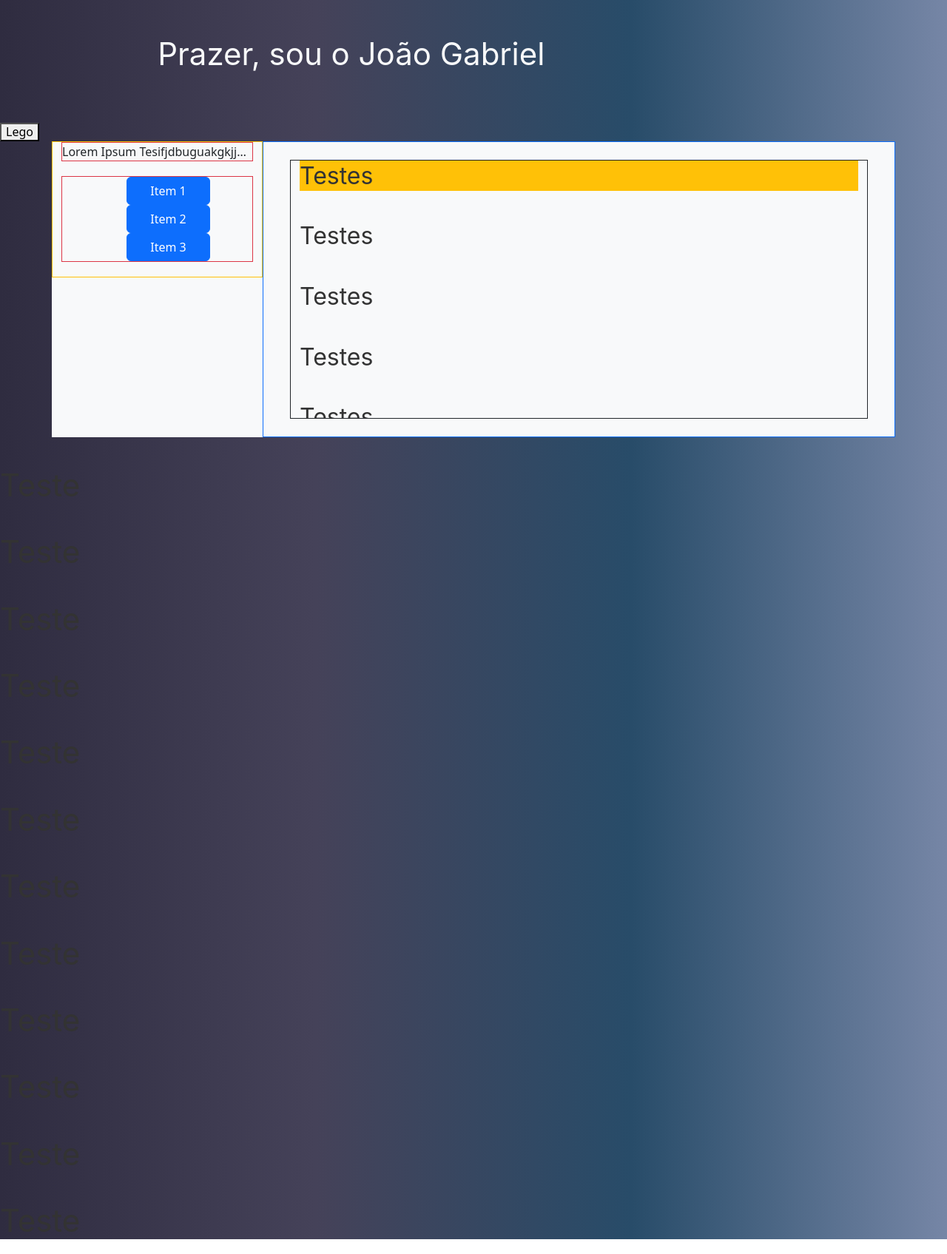
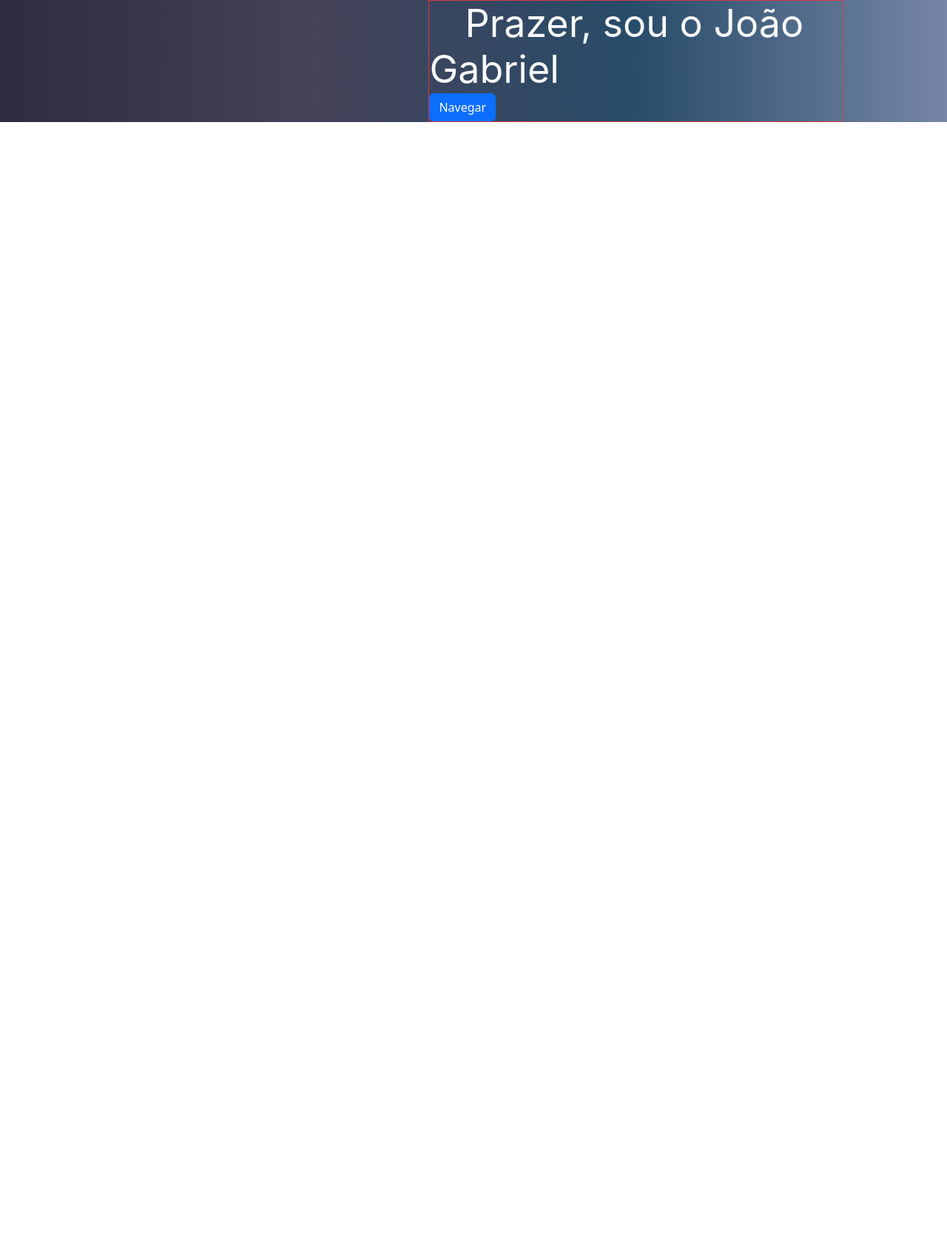
Before and after one commit to jgabrielfdc/Portifolio, a plain HTML site: page portifolio.html in a window 1280 px wide. Shown: the whole page at 74% size. After the commit the page ends 800 px from the top, so only its background shows below. Drawn offline with nearby package versions, Linux system fonts and the light colour scheme.

Commit message:
-Refatoração

```diff
--- a/portifolio.html
+++ b/portifolio.html
@@ -22,92 +22,39 @@
     <title>Portifólio / João Gabriel \ Dev FullStack</title>
 </head>
 
-<body class="bg-ocean text-light">
+<body class="bg-ocean text-light h-100">
 
 
-    <section id="sobre_mim">
+    <section id="sobre_mim" class="d-flex justify-content-end px-5">
         <div tabindex="0" class="d-flex justify-content-around align-content-center">
-            <h1
-                class="uk-animation-fade uk-animation-slide-right uk-animation-duration-5 text-light p-5 user-select-none">
-                Prazer, sou o <span id="nome" class="w-100">João Gabriel</span></h1>
-            <div id=""></div>
+            <div class="uk-animation-fade uk-animation-slide-right uk-animation-duration-2 user-select-none border border-danger w-75">
+                <span class="text-light p-5 user-select-none uk-heading-small">
+                    Prazer, sou o João Gabriel
+                </span><br>
+                    <a href="#offcanvas-slide" class="btn btn-primary" uk-toggle>Navegar</a>
+
+            </div>
         </div>
 
-        <button id="lego">Lego</button>
+        <div id="offcanvas-slide" uk-offcanvas>
+            <div class="uk-offcanvas-bar">
+
+                <ul class="uk-nav uk-nav-default">
+                    <li class="uk-active"><a href="#">Active</a></li>
+                    <li><a href="#">Item</a></li>
+                    <li class="uk-nav-header">Header</li>
+                    <li><a href="#">Item</a></li>
+                    <li><a href="#">Item</a></li>
+                    <li class="uk-nav-divider"></li>
+                    <li><a href="#">Item</a></li>
+                </ul>
+
+            </div>
+        </div>
     </section>
 
-    <div class="container bg-light">
-        <div class="row">
-            <div class="col-3 d-flex flex-column flex-nowrap gap-0 h-100 border border-warning">
-                <div class="col-6 h-50 w-100">
-                    <p class="text-dark border border-danger text-truncate">
-                        Lorem Ipsum Tesifjdbuguakgkjjasbkgjbakjgbkadbgfjkanbgjhabdbjadhgbdajnga
-                    </p>
-                </div>
-                <div class="col-6 h-50 w-100">
-                    <ul class="border border-danger h-50 d-flex justify-content-evenly align-items-center flex-column">
-                        <li class="w-50 btn btn-primary" id="item1">
-                            Item 1
-                        </li>
-                        <li class="w-50 btn btn-primary" id="item2">
-                            Item 2
-                        </li>
-                        <li class="w-50 btn btn-primary" id="item3">
-                            Item 3
-                        </li>
-                    </ul>
-                </div>
-            </div>
 
-            <div class="col-9 px-5 py-4 border border-primary" style="height:400px;">
-                <div class="row border border-dark h-100" style="overflow-y: scroll;" id="itens">
-                    <div class="col-12">
-                        <h2 class="bg-warning" id="tst1">Testes</h2>
-                        <h2>Testes</h2>
-                        <h2>Testes</h2>
-                        <h2>Testes</h2>
-                        <h2>Testes</h2>
-                        <h2>Testes</h2>
-                        <h2>Testes</h2>
-                        <h2>Testes</h2>
-                        <h2>Testes</h2>
-                        <h2>Testes</h2>
-                        <h2>Testes</h2>
-                        <h2>Testes</h2>
-                        <h2>Testes</h2>
-                        <h2>Testes</h2>
-                        <h2>Testes</h2>
-                        <h2>Testes</h2>
-                        <h2 class="bg-danger" id="tst2">Testes</h2>
-                        <h2>Testes</h2>
-                        <h2>Testes</h2>
-                        <h2>Testes</h2>
-                        <h2>Testes</h2>
-                        <h2>Testes</h2>
-                        <h2>Testes</h2>
-                        <h2>Testes</h2>
-                        <h2>Testes</h2>
-                        <h2>Testes</h2>
-                        <h2>Testes</h2>
-                        <h2 class="bg-success" id="tst3">Testes</h2>
-                    </div>
-                </div>
-            </div>
-        </div>
-    </div>
 
-    <h1>Teste</h1>
-    <h1>Teste</h1>
-    <h1>Teste</h1>
-    <h1>Teste</h1>
-    <h1>Teste</h1>
-    <h1>Teste</h1>
-    <h1>Teste</h1>
-    <h1>Teste</h1>
-    <h1>Teste</h1>
-    <h1>Teste</h1>
-    <h1>Teste</h1>
-    <h1>Teste</h1>
     <!-- Links JavaScript -->
     <script src="https://cdn.jsdelivr.net/npm/bootstrap@5.3.3/dist/js/bootstrap.bundle.min.js"
         integrity="sha384-YvpcrYf0tY3lHB60NNkmXc5s9fDVZLESaAA55NDzOxhy9GkcIdslK1eN7N6jIeHz"
--- a/script.js
+++ b/script.js
@@ -1,30 +1,4 @@
 $(document).ready(function() {
 
 
-  $("#item1").click(function() {
-    $("#itens").animate(
-      {
-          scrollTop: $("#tst1").offset().top - $("#itens").offset().top,
-      },
-      1000
-  );
 });
-
-$("#item2").click(function() {
-  $("#itens").animate(
-    {
-        scrollTop: $("#tst2").offset().top - $("#itens").offset().top,
-    },
-    1000
-);
-});
-
-$("#item3").click(function() {
-  $("#itens").animate(
-    {
-        scrollTop: $("#tst3").offset().top - $("#itens").offset().top,
-    },
-    1000
-);
-});
-});
--- a/style.css
+++ b/style.css
@@ -15,8 +15,8 @@
   transform: translateX(0);
 }
 
-.uk-animation-duration-5{
-  animation-duration: 1s !important;
+.uk-animation-duration-2{
+  animation-duration: 2s !important;
 }
 
 .text-aqua{
```
